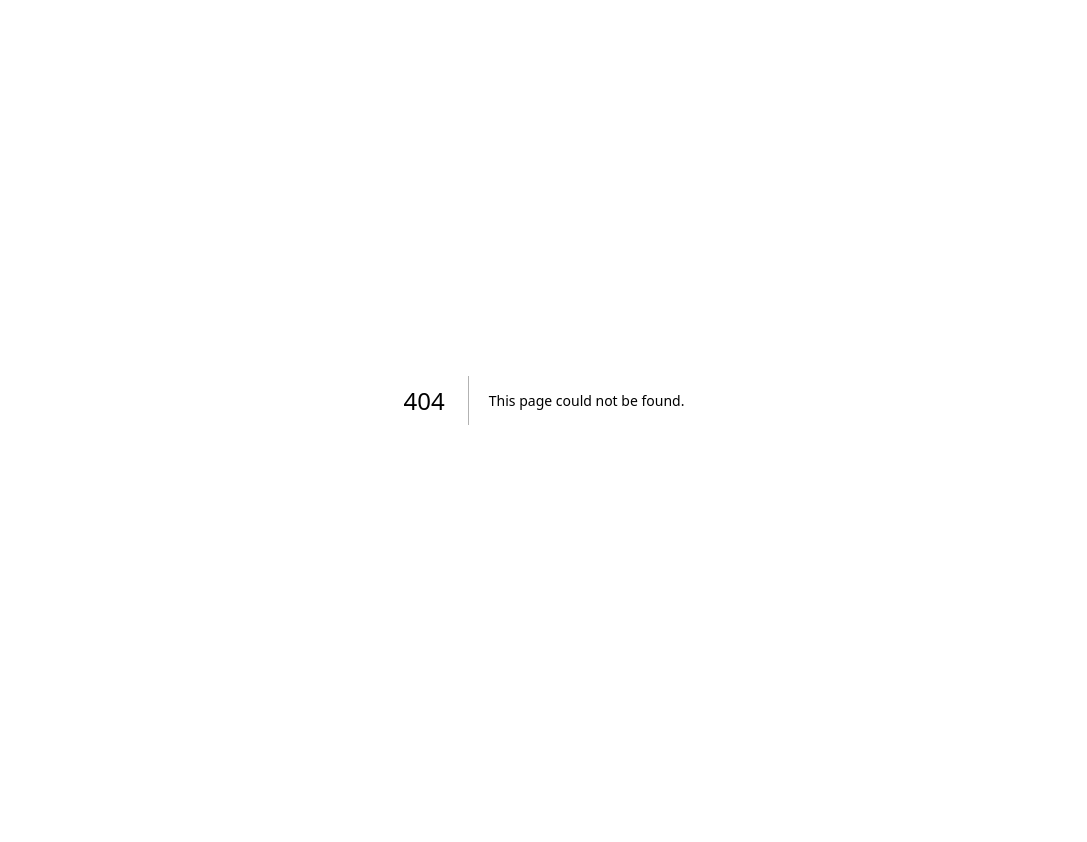
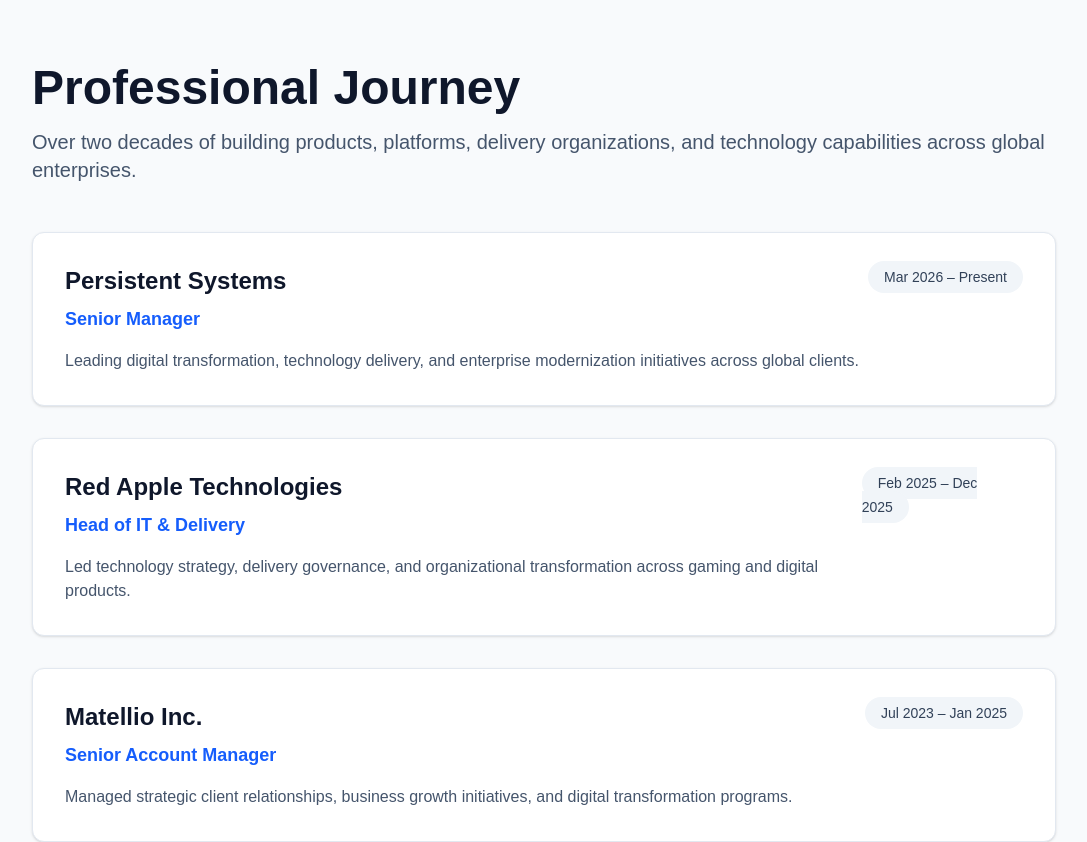
Before and after one commit to iarindambanerjee/arindam-website, a Next.js app: page /experience in a window 1280 px wide. Before the commit this address had no page. Shown: the top 842 px of the page, without its empty margins (96-1183 px from the left). Before the commit the page ends 800 px from the top, so only its background shows below. Built offline with nearby package versions, Linux system fonts and the light colour scheme.

Commit message:
Added builder narrative and leadership philosophy

```diff
--- /dev/null
+++ b/app/experience/page.tsx
@@ -0,0 +1,115 @@
+export default function ExperiencePage() {
+  const experiences = [
+    {
+      company: "Persistent Systems",
+      role: "Senior Manager",
+      period: "Mar 2026 – Present",
+      description:
+        "Leading digital transformation, technology delivery, and enterprise modernization initiatives across global clients.",
+    },
+    {
+      company: "Red Apple Technologies",
+      role: "Head of IT & Delivery",
+      period: "Feb 2025 – Dec 2025",
+      description:
+        "Led technology strategy, delivery governance, and organizational transformation across gaming and digital products.",
+    },
+    {
+      company: "Matellio Inc.",
+      role: "Senior Account Manager",
+      period: "Jul 2023 – Jan 2025",
+      description:
+        "Managed strategic client relationships, business growth initiatives, and digital transformation programs.",
+    },
+    {
+      company: "Firmenich UK Ltd",
+      role: "Technology & Delivery Leader",
+      period: "Apr 2017 – Mar 2023",
+      description:
+        "Delivered global product platforms, data transformation programs, and enterprise technology modernization initiatives.",
+    },
+    {
+      company: "Firmenich Aromatics India",
+      role: "Technology Manager",
+      period: "Sep 2011 – Mar 2017",
+      description:
+        "Led enterprise applications, product data management initiatives, and cross-functional technology teams.",
+    },
+    {
+      company: "IBM India",
+      role: "Senior Consultant",
+      period: "Jan 2008 – Aug 2011",
+      description:
+        "Delivered large-scale enterprise architecture, integration, and banking transformation projects.",
+    },
+    {
+      company: "Accenture",
+      role: "Software Engineer",
+      period: "Apr 2005 – Dec 2007",
+      description:
+        "Worked on enterprise application development and client delivery programs.",
+    },
+    {
+      company: "ORG Informatics",
+      role: "Software Engineer",
+      period: "Dec 2004 – Mar 2005",
+      description:
+        "Started professional journey developing software solutions and supporting client engagements.",
+    },
+  ];
+
+  return (
+    <main className="min-h-screen bg-slate-50 px-6 py-16">
+      <div className="mx-auto max-w-5xl">
+        <h1 className="mb-4 text-5xl font-bold text-slate-900">
+          Professional Journey
+        </h1>
+
+        <p className="mb-12 text-xl text-slate-600">
+          Over two decades of building products, platforms, delivery
+          organizations, and technology capabilities across global enterprises.
+        </p>
+
+        <div className="space-y-8">
+          {experiences.map((exp, index) => (
+            <div
+              key={index}
+              className="rounded-xl bg-white p-8 shadow-sm border border-slate-200"
+            >
+              <div className="flex flex-col md:flex-row md:justify-between md:items-start">
+                <div>
+                  <h2 className="text-2xl font-bold text-slate-900">
+                    {exp.company}
+                  </h2>
+
+                  <p className="mt-2 text-lg font-semibold text-blue-600">
+                    {exp.role}
+                  </p>
+
+                  <p className="mt-4 text-slate-600">
+                    {exp.description}
+                  </p>
+                </div>
+
+                <div className="mt-4 md:mt-0">
+                  <span className="rounded-full bg-slate-100 px-4 py-2 text-sm font-medium text-slate-700">
+                    {exp.period}
+                  </span>
+                </div>
+              </div>
+            </div>
+          ))}
+        </div>
+
+        <div className="mt-16">
+          <a
+            href="/"
+            className="rounded-lg bg-slate-900 px-6 py-3 text-white hover:bg-slate-700"
+          >
+            ← Back to Home
+          </a>
+        </div>
+      </div>
+    </main>
+  );
+}
--- a/app/page.tsx
+++ b/app/page.tsx
@@ -12,10 +12,24 @@
           </div>
 
           <div className="hidden md:flex gap-8 text-slate-600">
-            <a href="#">Home</a>
-            <a href="#capabilities">Capabilities</a>
-            <a href="#built">What I've Built</a>
-            <a href="#contact">Contact</a>
+            <a href="/" className="hover:text-slate-900">
+              Home
+            </a>
+
+            <a href="/experience" className="hover:text-slate-900">
+              Experience
+            </a>
+
+            <a href="#built" className="hover:text-slate-900">
+              What I've Built
+            </a>
+
+            <a
+              href="mailto:iarindambanerjee@gmail.com"
+              className="hover:text-slate-900"
+            >
+              Contact
+            </a>
           </div>
         </div>
       </nav>
```
